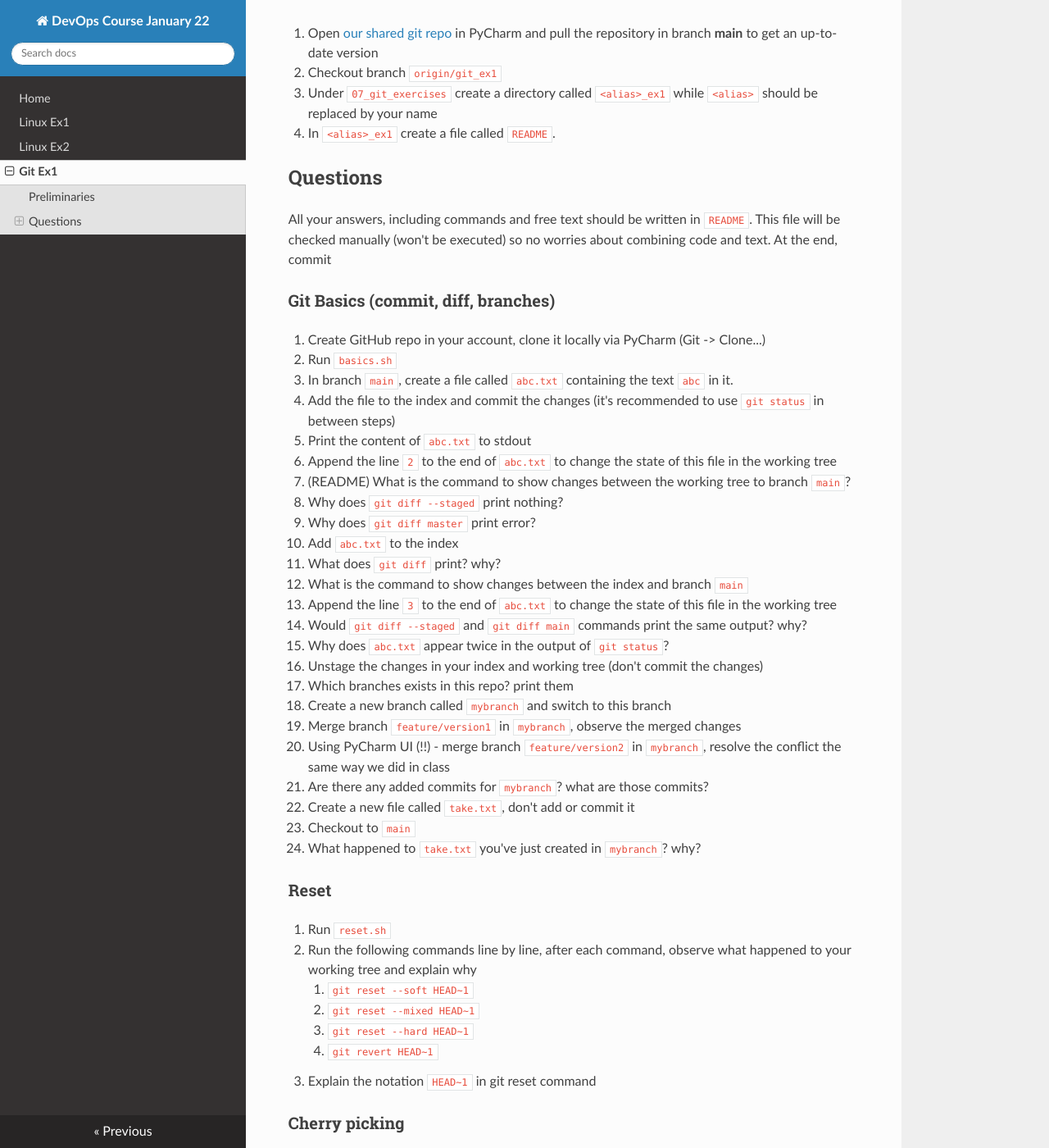
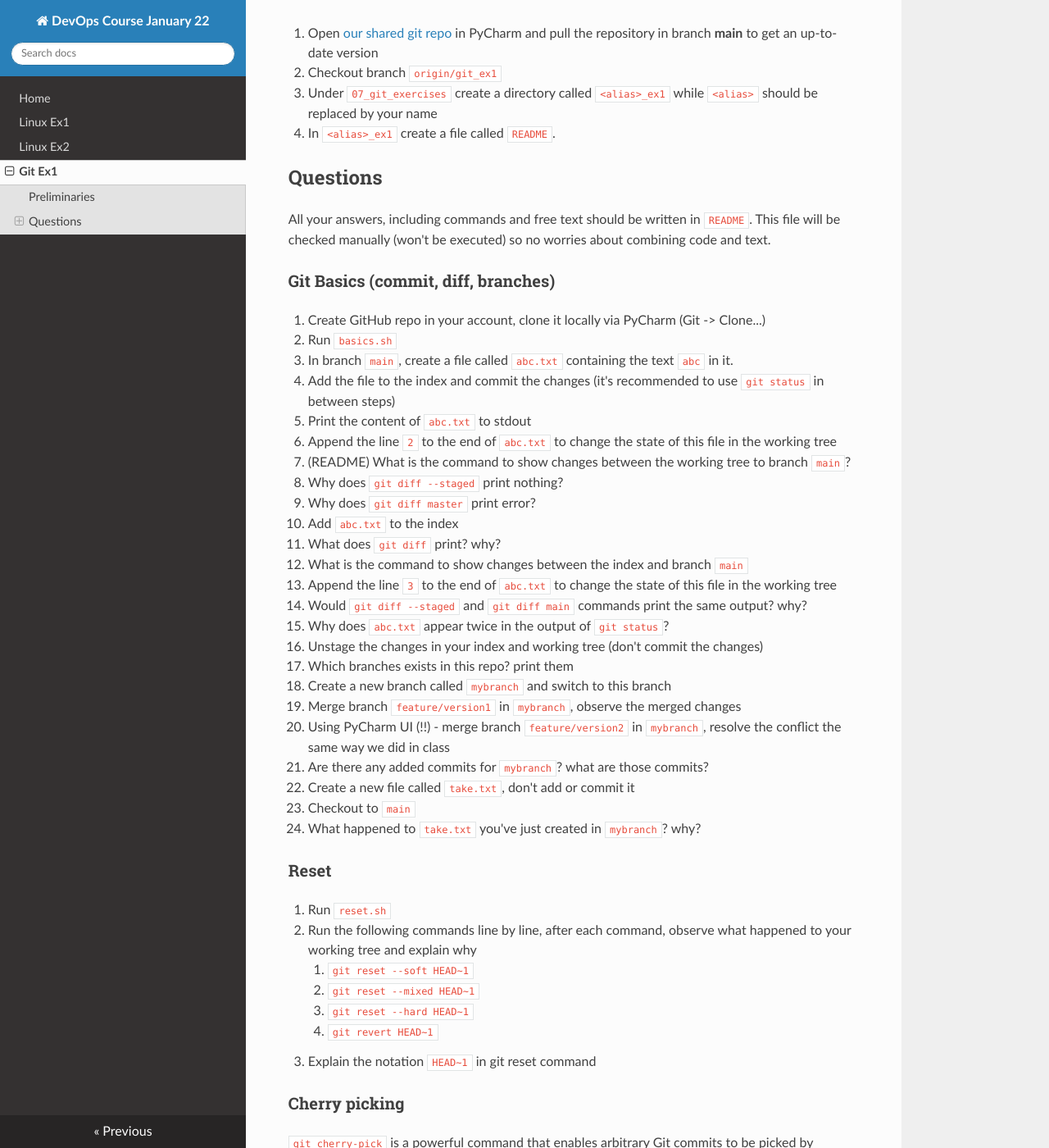
Before and after one commit to alonitac/DevOpsJan22, an MkDocs documentation site: the page built from docs/git_ex1.md, in a window 1280 px wide and 1400 px high, scrolled down 235 px. Shown: the whole window at 82% size. Built offline with MkDocs 1.6.1, drawn with Linux system fonts in a browser that asks for light colours; nearby versions of some CDN libraries; part of the change alters nothing that is shown; some of the changed text lies outside the part shown.

```diff
--- a/docs/git_ex1.md
+++ b/docs/git_ex1.md
@@ -13,8 +13,6 @@ Due date: 31/04/2022 23:59
 
 All your answers, including commands and free text should be written in `README`.
 This file will be checked manually (won't be executed) so no worries about combining code and text.
-At the end, commit
-
 
 ### Git Basics (commit, diff, branches)
 
@@ -60,10 +58,12 @@ At the end, commit
 
 28. Run `cherry.sh`
 29. In Pycharm Git tab (bottom left), navigate to tab Log
+30. (TBD from main exercise)
+
 
 ### Protected branches in GitHub
 
-30. In your GitHub repo
+TBD from main exercise
 
 # Good Luck
 
```
